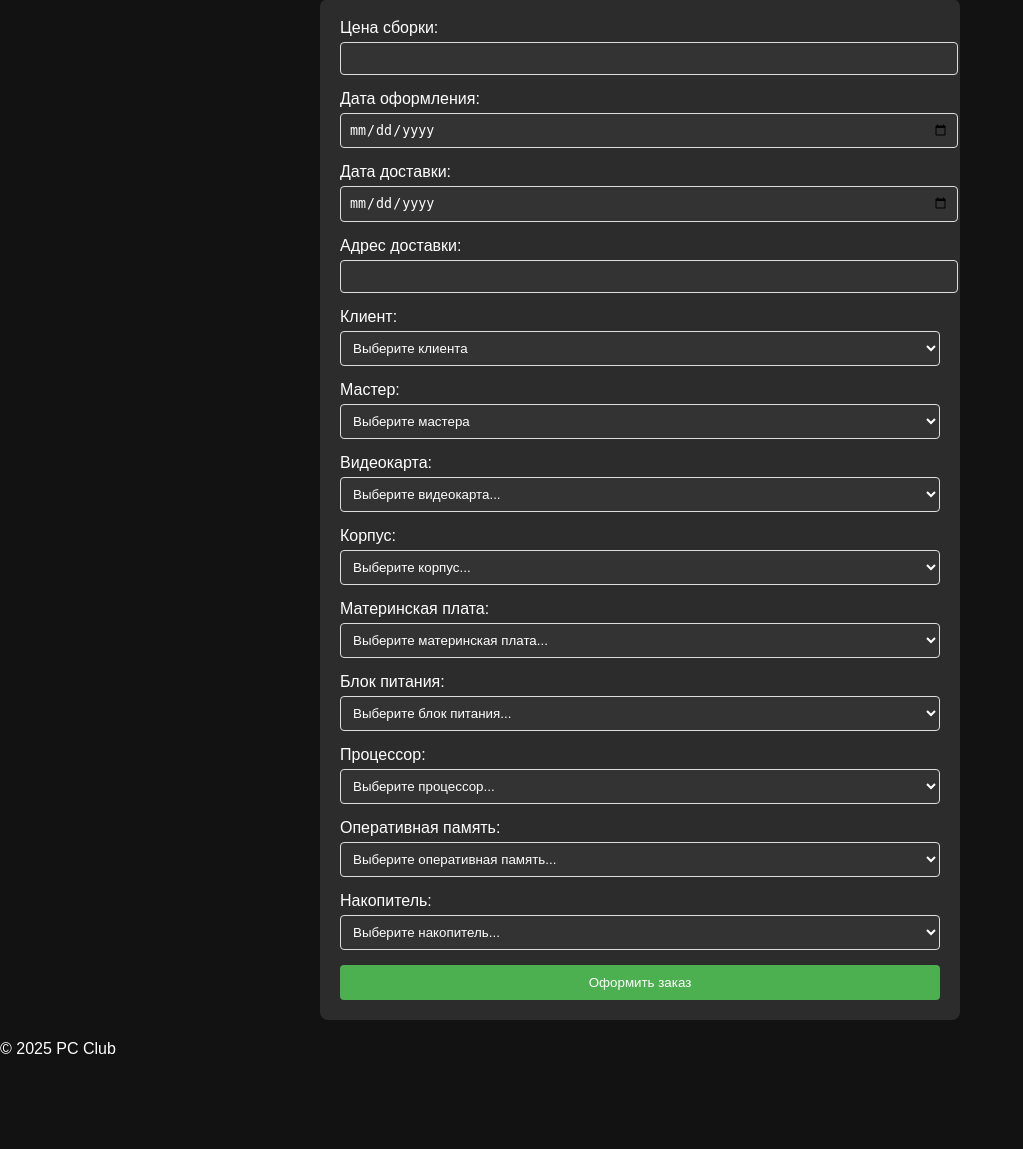
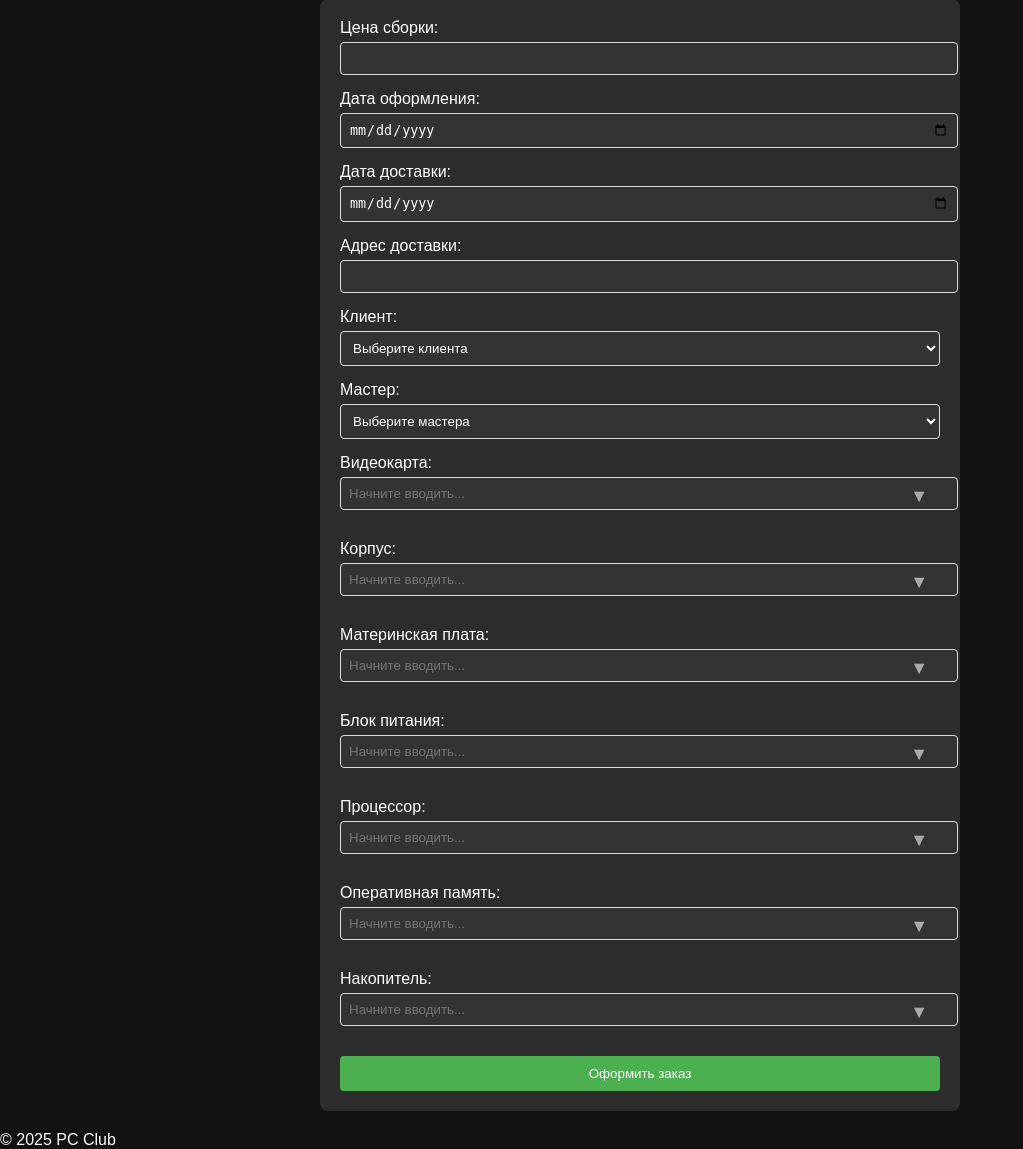
Before and after one commit to KilqGo/Diplomkkk, a PHP site: page /order_form.php in a window 1280 px wide. Shown: the part 175-1324 px from the top of the page, without its empty margins (0-1023 px from the left). Before the commit the page ends 1229 px from the top, so only its background shows below. Run offline with PHP 8.4, Linux system fonts and the light colour scheme; tables that the repository leaves empty or names only in its code hold one stand-in row (values such as "Sample post").

Commit message:
Update1_tex_to_comp

```diff
--- a/order_form.php
+++ b/order_form.php
@@ -284,6 +284,55 @@ function get_table_name($field) {
             color: #888;
             float: right;
         }
+        .dropdown-field {
+            position: relative;
+            margin-bottom: 15px;
+        }
+        .dropdown-input {
+            width: 100%;
+            padding-right: 32px;
+        }
+        .dropdown-btn {
+            position: absolute;
+            right: 6px;
+            top: 8px;
+            background: none;
+            border: none;
+            color: #aaa;
+            font-size: 18px;
+            cursor: pointer;
+            z-index: 2;
+        }
+        .dropdown-list {
+            display: none;
+            position: absolute;
+            width: 100%;
+            max-height: 180px;
+            overflow-y: auto;
+            background: #232323;
+            border: 1px solid #444;
+            border-radius: 0 0 4px 4px;
+            z-index: 10;
+            margin-top: 2px;
+            box-sizing: border-box;
+        }
+        .dropdown-list.show {
+            display: block;
+        }
+        .dropdown-list li {
+            padding: 8px 10px;
+            cursor: pointer;
+            color: #fff;
+        }
+        .dropdown-list li:hover, .dropdown-list li.active {
+            background: #4CAF50;
+            color: #fff;
+        }
+        .dropdown-list .stock-info {
+            float: right;
+            color: #aaa;
+            font-size: 0.85em;
+        }
     </style>
 </head>
 <body>
@@ -310,7 +359,7 @@ function get_table_name($field) {
             <div class="success">✅ <?= $success_message ?></div>
         <?php endif; ?>
 
-        <form method="post">
+        <form method="post" autocomplete="off">
             <label for="assembly_price">Цена сборки:</label>
             <input type="number" id="assembly_price" name="assembly_price"
                    value="<?= htmlspecialchars($_POST['assembly_price'] ?? '') ?>" required>
@@ -348,7 +397,9 @@ function get_table_name($field) {
                 <?php endforeach; ?>
             </select>
 
-            <?php foreach ([
+            <?php
+            // Массив для полей с поиском
+            $component_fields = [
                 'gpu_id' => ['label' => 'Видеокарта', 'data' => $components['gpu']],
                 'cse_id' => ['label' => 'Корпус', 'data' => $components['mcase']],
                 'mbd_id' => ['label' => 'Материнская плата', 'data' => $components['motherboard']],
@@ -356,19 +407,41 @@ function get_table_name($field) {
                 'cpu_id' => ['label' => 'Процессор', 'data' => $components['processor']],
                 'ram_id' => ['label' => 'Оперативная память', 'data' => $components['ram']],
                 'sdu_id' => ['label' => 'Накопитель', 'data' => $components['storage']]
-            ] as $field => $config): ?>
-                <label for="<?= $field ?>"><?= $config['label'] ?>:</label>
-                <select id="<?= $field ?>" name="<?= $field ?>" required>
-                    <option value="">Выберите <?= mb_strtolower($config['label']) ?>...</option>
-                    <?php foreach ($config['data'] as $id => $item): ?>
-                        <option value="<?= $id ?>" <?= ($_POST[$field] ?? '') == $id ? 'selected' : '' ?>>
-                            <?= htmlspecialchars($item['name']) ?>
-                            <?php if(isset($item['stock'])): ?>
-                                <span class="stock-info">(Остаток: <?= $item['stock'] ?>)</span>
-                            <?php endif; ?>
-                        </option>
-                    <?php endforeach; ?>
-                </select>
+            ];
+            foreach ($component_fields as $field => $config):
+                $input_value = '';
+                // Получить выбранное название по id, если есть
+                if (isset($_POST[$field]) && $_POST[$field] && isset($config['data'][$_POST[$field]])) {
+                    $input_value = htmlspecialchars($config['data'][$_POST[$field]]['name']);
+                }
+            ?>
+                <label for="<?= $field ?>_input"><?= $config['label'] ?>:</label>
+                <div class="dropdown-field">
+                    <input type="text"
+                        class="dropdown-input"
+                        id="<?= $field ?>_input"
+                        name="<?= $field ?>_input"
+                        placeholder="Начните вводить..."
+                        value="<?= $input_value ?>"
+                        autocomplete="off"
+                        data-dropdown="<?= $field ?>"
+                        required
+                        style="background:#333;cursor:pointer;"
+                    >
+                    <button type="button" class="dropdown-btn" tabindex="-1" onclick="toggleDropdown('<?= $field ?>')">&#x25BC;</button>
+                    <ul class="dropdown-list" id="<?= $field ?>_list">
+                        <li data-value="">Выберите <?= mb_strtolower($config['label']) ?>...</li>
+                        <?php foreach ($config['data'] as $id => $item): ?>
+                            <li data-value="<?= $id ?>">
+                                <?= htmlspecialchars($item['name']) ?>
+                                <?php if(isset($item['stock'])): ?>
+                                    <span class="stock-info">(Ост: <?= $item['stock'] ?>)</span>
+                                <?php endif; ?>
+                            </li>
+                        <?php endforeach; ?>
+                    </ul>
+                    <input type="hidden" name="<?= $field ?>" id="<?= $field ?>" value="<?= htmlspecialchars($_POST[$field] ?? '') ?>">
+                </div>
             <?php endforeach; ?>
 
             <input type="submit" value="Оформить заказ">
@@ -378,6 +451,68 @@ function get_table_name($field) {
     <footer>
         © 2025 PC Club
     </footer>
+    <script>
+        document.querySelectorAll('.dropdown-input').forEach(function(input) {
+            input.addEventListener('focus', function() {
+                showDropdown(this.dataset.dropdown);
+            });
+            input.addEventListener('input', function() {
+                filterDropdown(this.dataset.dropdown, this.value);
+            });
+        });
+
+        // Открытие по кнопке
+        function toggleDropdown(field) {
+            var list = document.getElementById(field + '_list');
+            list.classList.toggle('show');
+            document.getElementById(field + '_input').focus();
+        }
+        function showDropdown(field) {
+            document.querySelectorAll('.dropdown-list').forEach(function(list) {
+                list.classList.remove('show');
+            });
+            document.getElementById(field + '_list').classList.add('show');
+        }
+
+        // Фильтрация списка
+        function filterDropdown(field, value) {
+            var list = document.getElementById(field + '_list');
+            var filter = value.toLowerCase();
+            list.querySelectorAll('li').forEach(function(li, idx) {
+                if (idx === 0) return;
+                li.style.display = li.textContent.toLowerCase().includes(filter) ? '' : 'none';
+            });
+        }
+
+        // Выбор элемента
+        document.querySelectorAll('.dropdown-list').forEach(function(list) {
+            list.addEventListener('click', function(e) {
+                if (e.target.tagName.toLowerCase() === 'li') {
+                    var val = e.target.getAttribute('data-value');
+                    var field = this.id.replace('_list','');
+                    var input = document.getElementById(field + '_input');
+                    var hidden = document.getElementById(field);
+                    if (val) {
+                        input.value = e.target.childNodes[0].textContent.trim();
+                        hidden.value = val;
+                    } else {
+                        input.value = '';
+                        hidden.value = '';
+                    }
+                    this.classList.remove('show');
+                }
+            });
+        });
+
+        // Закрытие списка клик
+        document.addEventListener('click', function(e) {
+            if (!e.target.classList.contains('dropdown-input') && !e.target.classList.contains('dropdown-btn')) {
+                document.querySelectorAll('.dropdown-list').forEach(function(list) {
+                    list.classList.remove('show');
+                });
+            }
+        });
+    </script>
 </body>
 </html>
 <?php
```
Also changed, not shown: 1 other file.
